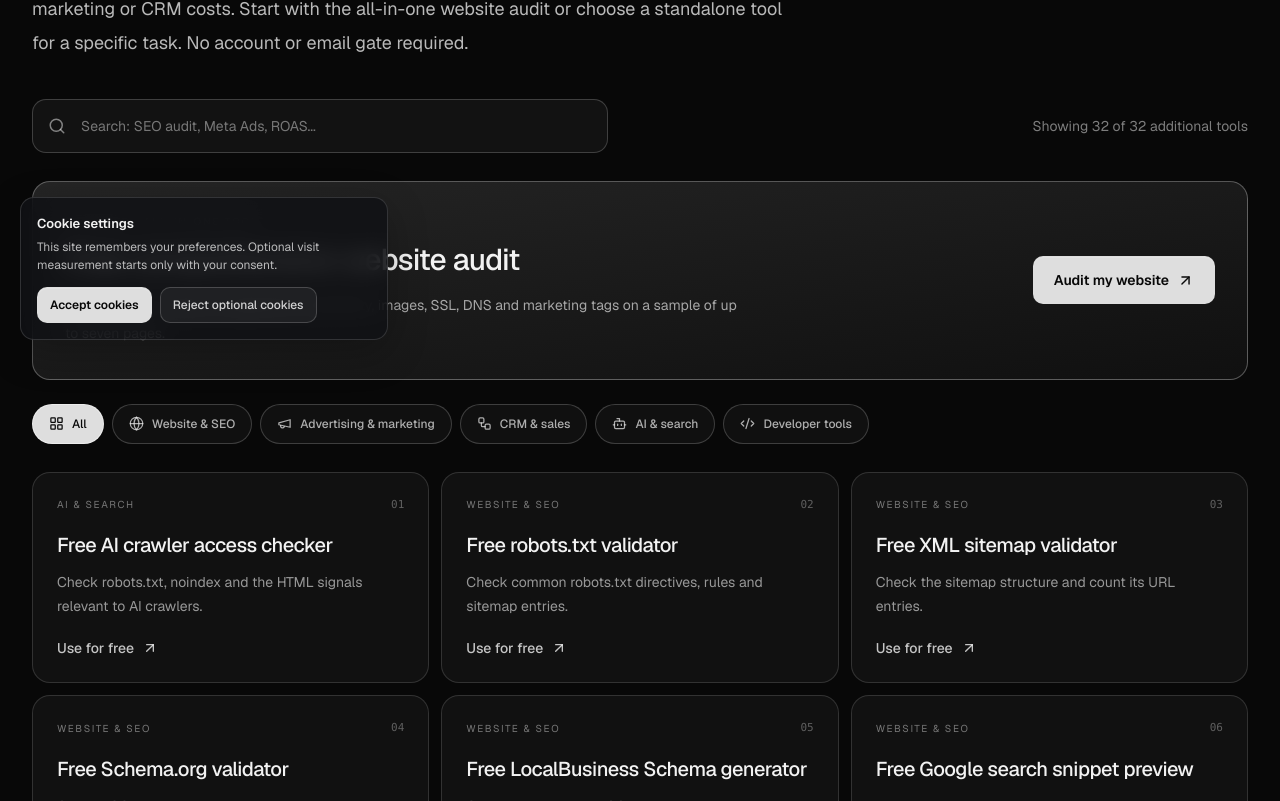
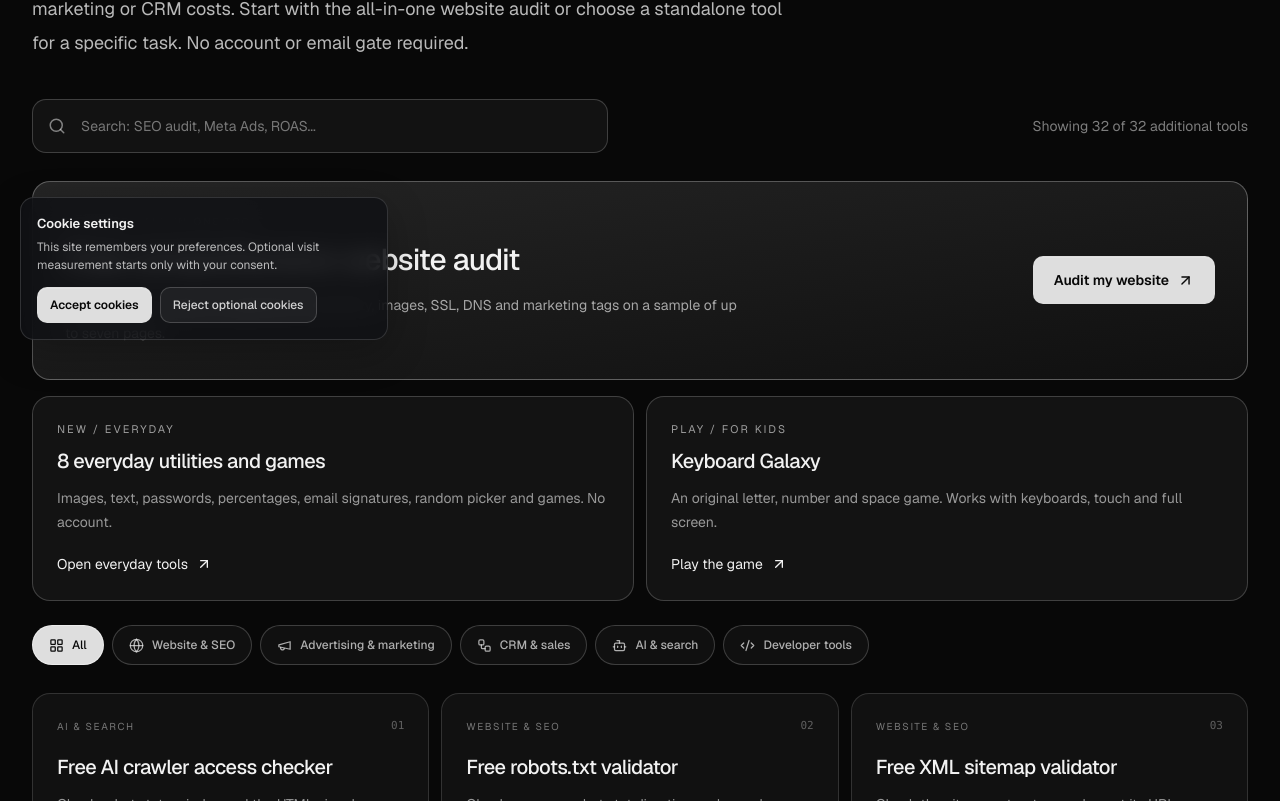
Before and after one commit to ft4k696bk6-prog/kacper-portfolio, a Next.js app: page /en/tools in a window 1280 px wide. Shown: the part 440-1241 px from the top of the page. Built offline with nearby package versions, Linux system fonts and the light colour scheme; no server answers.

Commit message:
feat(tools): expose everyday hub and kids game in toolbox directory

```diff
--- a/src/components/EnglishToolsDirectory.tsx
+++ b/src/components/EnglishToolsDirectory.tsx
@@ -30,6 +30,18 @@ export function EnglishToolsDirectory() {
    </div>
    <span className="brand-action inline-flex min-h-12 shrink-0 items-center justify-center gap-2 rounded-lg px-5 py-3 text-sm font-medium">Audit my website <ArrowUpRight size={17}/></span>
   </Link>
+  <div className="mt-4 grid gap-3 md:grid-cols-2">
+   <Link href="/en/tools/everyday" className="group rounded-2xl border border-white/20 bg-[#131313] p-6 transition-colors hover:border-white/60">
+    <p className="page-eyebrow">NEW / EVERYDAY</p><h2 className="mt-3 text-xl font-medium">8 everyday utilities and games</h2>
+    <p className="mt-3 text-sm leading-6 text-white/60">Images, text, passwords, percentages, email signatures, random picker and games. No account.</p>
+    <span className="mt-5 inline-flex items-center gap-2 text-sm">Open everyday tools <ArrowUpRight size={16}/></span>
+   </Link>
+   <Link href="/en/tools/everyday#kids" className="group rounded-2xl border border-white/20 bg-[#131313] p-6 transition-colors hover:border-white/60">
+    <p className="page-eyebrow">PLAY / FOR KIDS</p><h2 className="mt-3 text-xl font-medium">Keyboard Galaxy</h2>
+    <p className="mt-3 text-sm leading-6 text-white/60">An original letter, number and space game. Works with keyboards, touch and full screen.</p>
+    <span className="mt-5 inline-flex items-center gap-2 text-sm">Play the game <ArrowUpRight size={16}/></span>
+   </Link>
+  </div>
   <div className="mt-6 flex flex-wrap gap-2" aria-label="Tool categories">
    {filters.map(c=>{const Icon=icons[c];return <button key={c} type="button" aria-pressed={category===c} onClick={()=>setCategory(c)} className={"inline-flex min-h-10 items-center gap-2 rounded-full border px-4 py-2 text-xs transition-colors "+(category===c?"border-white/70 bg-[#dedede] text-black":"border-white/20 bg-[#101010] text-white/70 hover:border-white/50")}><Icon size={15}/>{c}</button>;})}
   </div>
```
